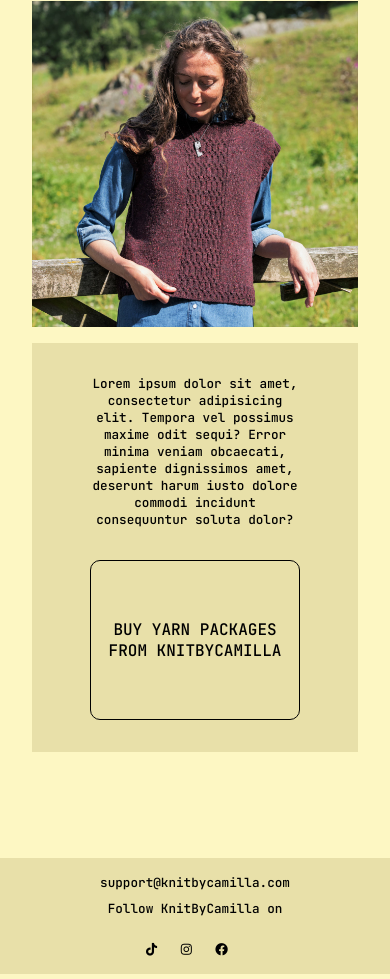
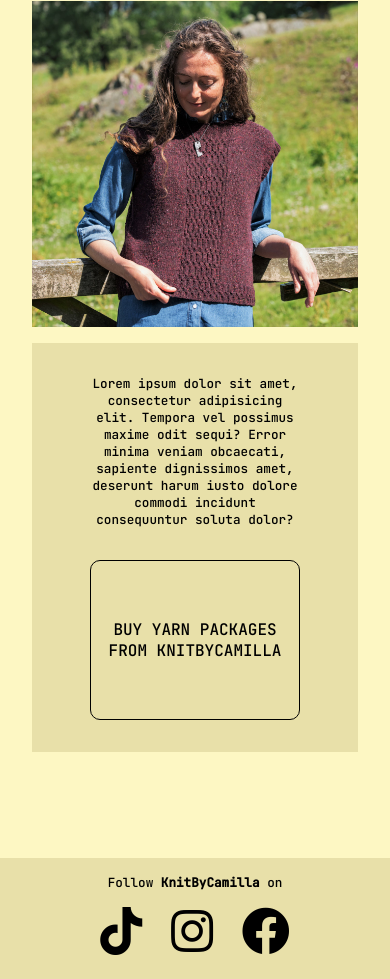
Before and after one commit to Madsemilf/knitbycamilla, a plain HTML site: page index.html in a window 390 px wide. Shown: the part 1965-2944 px from the top of the page. Drawn offline with Linux system fonts and the light colour scheme.

Commit message:
Changed footer flex style and removed support text

```diff
--- a/_app/css/modules/footer.css
+++ b/_app/css/modules/footer.css
@@ -5,10 +5,21 @@
 	justify-content: space-between;
 	align-items: center;
 	margin-top: var(--gap-section);
+	flex-direction: column;
+	justify-content: center;
+	text-align: center;
+	height: auto;
+	padding: 1rem;
+	width: 100%;
 }
 
 .footer-text {
 	color: var(--color-text);
+	margin-bottom: 1vh;
+}
+
+.footer-icons {
+	font-size: 3rem;
 }
 
 @media (max-width: 768px) {
@@ -28,12 +39,4 @@
 		display: inline-block;
 		margin-bottom: 1vh;
 	}
-
-	.footer-icons {
-	  margin-top: 1rem;
 }
-
-	.footer-icons a {
-	  margin-right: 1rem;
-	}
- }
--- a/index.html
+++ b/index.html
@@ -123,8 +123,8 @@
 		<!-- Footer section -->
 		<footer class="grid footer">
 			<div class="grid__column--12 footer-container">
-			  <p class="footer-text">support@knitbycamilla.com</p>
-			  <p class="footer-text">Follow KnitByCamilla on</p>
+
+			  <p class="footer-text">Follow <b>KnitByCamilla</b> on</p>
 			  <div class="footer-icons">
 				 <a href="#"><i class="fab fa-tiktok"></i></a>
 				 <a href="#"><i class="fab fa-instagram"></i></a>
```
Lines whose indentation alone changed are shown as unchanged.
